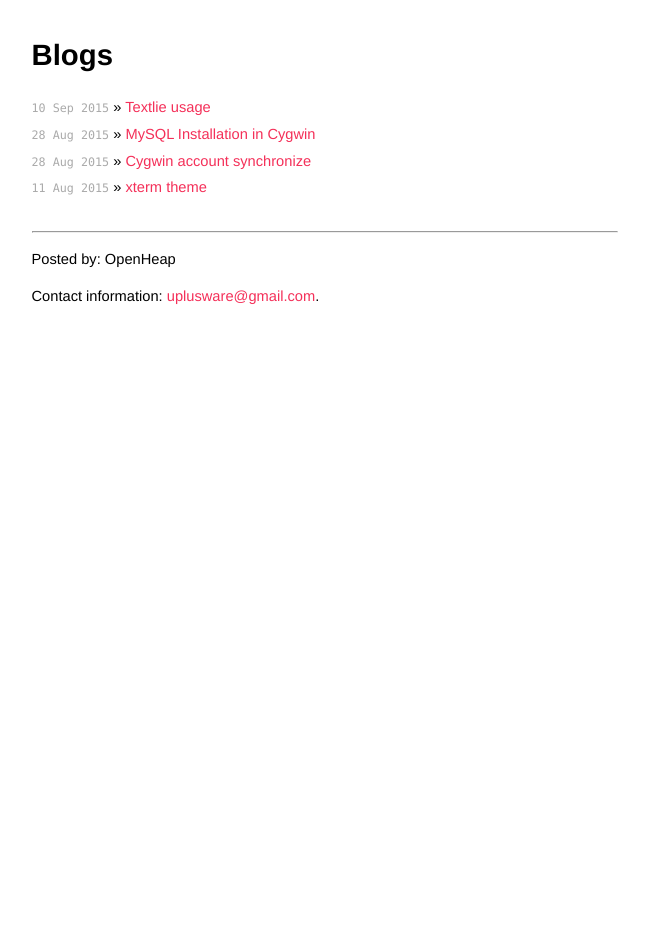
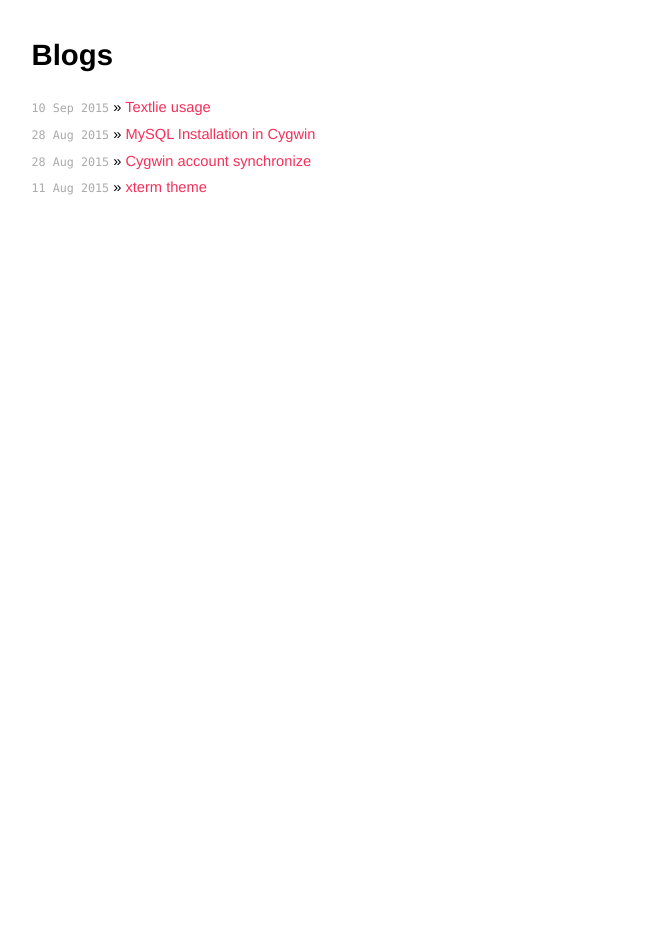
Before and after one commit to openheap/openheap.github.io, a Jekyll site: the page built from blogs.html, in a window 1280 px wide. Shown: the whole page, without its empty margins (315-964 px from the left). Built offline with Jekyll 4.4.1, drawn with Linux system fonts in a browser that asks for light colours; Markdown is read by kramdown in place of the engine named in the settings.

Commit message:
Update default.html

```diff
--- a/_layouts/default.html
+++ b/_layouts/default.html
@@ -9,11 +9,6 @@
 <body>
 <div class="site">
   {{ content }}
-  <hr>
-   <footer>
-      <p>Posted by: OpenHeap</p>
-      <p>Contact information: <a href="mailto:uplusware@gmail.com">uplusware@gmail.com</a>.</p>
-   </footer>
 </div>
 </body>
 </html>
```
